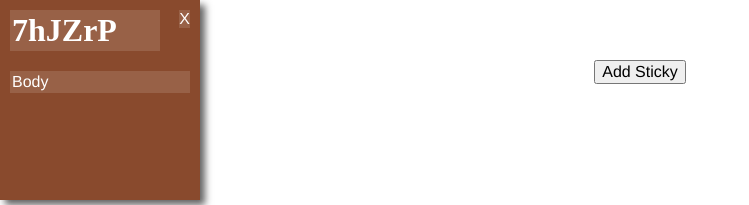
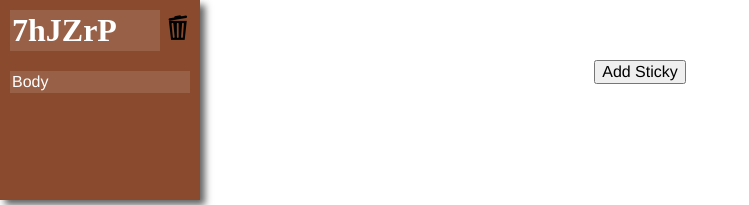
Before and after one commit to corragon/sticky-note-site, a Vue app in the folder frontend/: page / in a window 1280 px wide. Both pictures are taken after a click on the button "Add Sticky". Shown: the top 205 px of the page, without its empty margins (0-749 px from the left). Built offline with nearby package versions, Linux system fonts and the light colour scheme.

Commit message:
Changed delete icon

```diff
--- a/frontend/src/components/StickyNote.vue
+++ b/frontend/src/components/StickyNote.vue
@@ -10,7 +10,7 @@
              v-model="dataTitle"
              ref="textbox"
              v-on:blur="titleEditHandler"/>
-    <div class="close-button" v-on:click="deleteButtonHandler">X</div>
+    <div class="close-button" v-on:click="deleteButtonHandler"></div>
     <div class="flex-wrapper">
     </div>
     <div class="flex-wrapper">
@@ -193,10 +193,12 @@
   }
 
   .close-button {
-    color: #FFFFFF;
     position: absolute;
-    top: 10px;
+    top: 15px;
     right: 10px;
-    background-color: #FFFFFF20;
+    background-image: url(../assets/trashPic.png);
+    background-size: cover;
+    width: 25px;
+    height: 25px;
   }
 </style>
```
Also changed, not shown: frontend/src/assets/trashPic.png (added).
